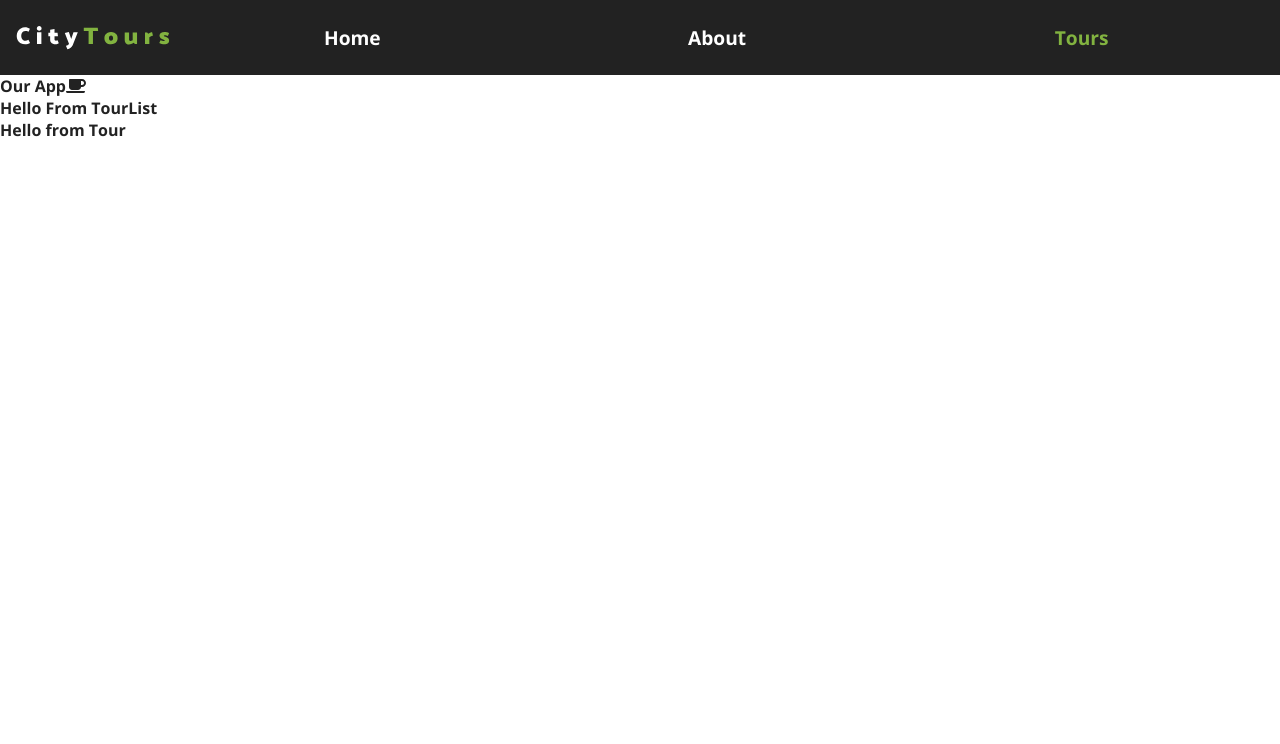
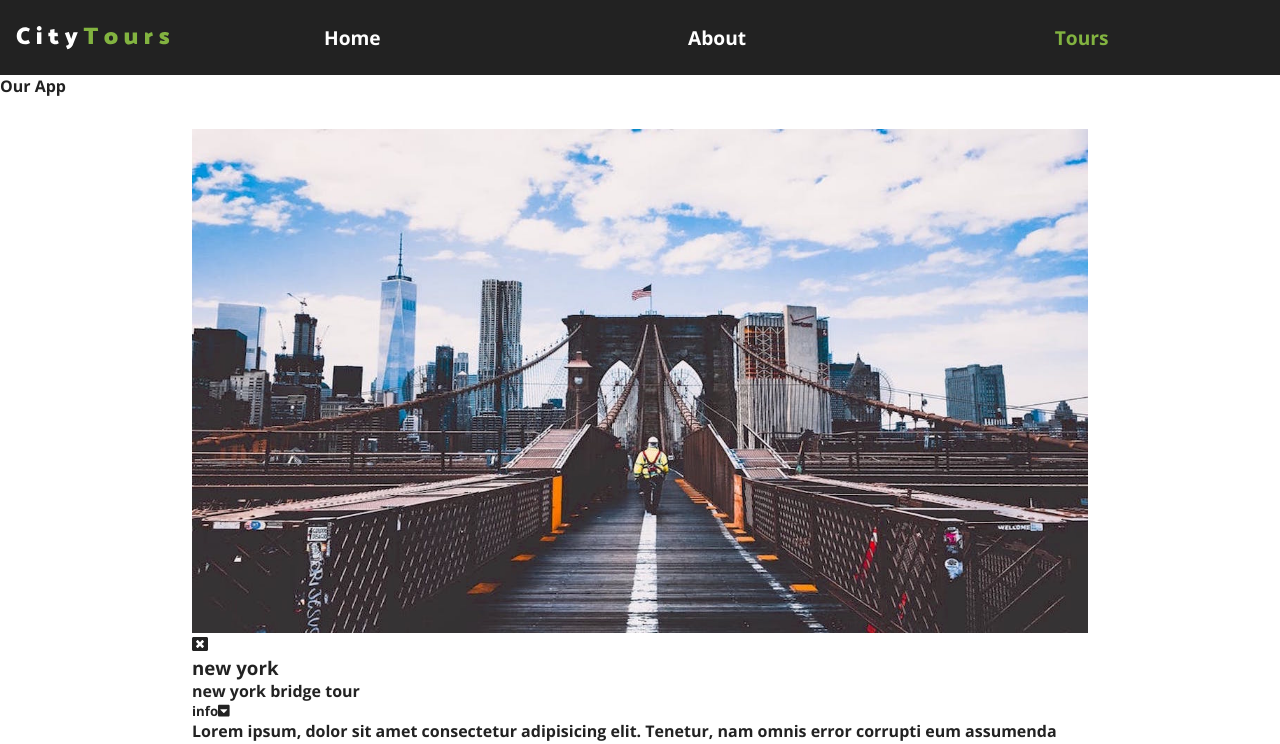
Before and after one commit to Bek85/city-tours-react, a React (Create React App) app: page / in a window 1280 px wide. Shown: the top 744 px of the page. Built offline with nearby package versions, Linux system fonts and the light colour scheme.

Commit message:
Add fontawesome to the project and create Tour Component structure&Logic

```diff
--- a/package.json
+++ b/package.json
@@ -4,6 +4,7 @@
   "private": true,
   "dependencies": {
     "@fortawesome/fontawesome-svg-core": "^1.2.28",
+    "@fortawesome/free-brands-svg-icons": "^5.13.0",
     "@fortawesome/free-solid-svg-icons": "^5.13.0",
     "@fortawesome/react-fontawesome": "^0.1.9",
     "@testing-library/jest-dom": "^4.2.4",
--- a/public/index.html
+++ b/public/index.html
@@ -14,7 +14,7 @@
       manifest.json provides metadata used when your web app is installed on a
       user's mobile device or desktop. See https://developers.google.com/web/fundamentals/web-app-manifest/
     -->
-    <link rel="manifest" href="%PUBLIC_URL%/manifest.json" />
+    <!-- <link rel="manifest" href="%PUBLIC_URL%/manifest.json" /> -->
     <!--
       Notice the use of %PUBLIC_URL% in the tags above.
       It will be replaced with the URL of the `public` folder during the build.
--- a/src/App.js
+++ b/src/App.js
@@ -1,15 +1,20 @@
 import React from "react";
-import { FontAwesomeIcon } from "@fortawesome/react-fontawesome";
-import { faCoffee } from "@fortawesome/free-solid-svg-icons";
+import { library } from "@fortawesome/fontawesome-svg-core";
+import { fab } from "@fortawesome/free-brands-svg-icons";
+import {
+  faWindowClose,
+  faCaretSquareDown,
+} from "@fortawesome/free-solid-svg-icons";
+
 import Navbar from "./components/Navbar/Navbar.js";
 import TourList from "./components/TourList/TourList";
+library.add(fab, faWindowClose, faCaretSquareDown);
 
 function App() {
   return (
     <div>
       <Navbar />
       Our App
-      <FontAwesomeIcon icon={faCoffee} />
       <TourList />
     </div>
   );
--- a/src/components/Tour/Tour.js
+++ b/src/components/Tour/Tour.js
@@ -1,7 +1,31 @@
 import React, { Component } from "react";
+import { FontAwesomeIcon } from "@fortawesome/react-fontawesome";
 
 export default class Tour extends Component {
   render() {
-    return <div>Hello from Tour</div>;
+    const { id, city, img, name, info } = this.props.tour;
+    const { removeTour } = this.props;
+
+    return (
+      <article className='tour'>
+        <div className='img-container'>
+          <img src={img} alt='tour cover' />
+          <span className='close-btn'>
+            <FontAwesomeIcon icon='window-close' />
+          </span>
+        </div>
+        <div className='tour-info'>
+          <h3>{city}</h3>
+          <h4>{name}</h4>
+          <h5>
+            info
+            <span>
+              <FontAwesomeIcon icon='caret-square-down' />
+            </span>
+          </h5>
+          <p>{info}</p>
+        </div>
+      </article>
+    );
   }
 }
--- a/src/components/Tour/tour.scss
+++ b/src/components/Tour/tour.scss
@@ -0,0 +1,7 @@
+.tour {
+  img {
+    width: 100%;
+    display: block;
+    min-height: 13rem;
+  }
+}
--- a/src/components/TourList/TourList.js
+++ b/src/components/TourList/TourList.js
@@ -1,13 +1,25 @@
 import React, { Component } from "react";
 import Tour from "../Tour/Tour";
+import { tourData } from "../../tourData";
 
 export default class TourList extends Component {
+  state = {
+    tours: tourData,
+  };
+
+  removeTour = (id) => {
+    console.log(id);
+  };
+
   render() {
+    // console.log(this.state.tours);
+    const { tours } = this.state;
     return (
-      <div>
-        Hello From TourList
-        <Tour />
-      </div>
+      <section className='tourList'>
+        {tours.map((tour) => (
+          <Tour key={tour.id} tour={tour} removeTour={this.removeTour} />
+        ))}
+      </section>
     );
   }
 }
--- a/src/components/TourList/tourList.scss
+++ b/src/components/TourList/tourList.scss
@@ -0,0 +1,6 @@
+.tourList {
+  width: 70vw;
+  max-width: 1170px;
+  margin: 0 auto;
+  padding: 2rem 0;
+}
--- a/src/tourData.js
+++ b/src/tourData.js
@@ -5,7 +5,7 @@ export const tourData = [
     img: "./img/newyork.jpeg",
     name: "new york bridge tour",
     info:
-      "Lorem ipsum, dolor sit amet consectetur adipisicing elit. Tenetur, nam omnis error corrupti eum assumenda enim odit architecto corporis. Sequi"
+      "Lorem ipsum, dolor sit amet consectetur adipisicing elit. Tenetur, nam omnis error corrupti eum assumenda enim odit architecto corporis. Sequi",
   },
   {
     id: 2,
@@ -13,7 +13,7 @@ export const tourData = [
     img: "./img/paris.jpeg",
     name: "paris lights tour",
     info:
-      "Lorem ipsum, dolor sit amet consectetur adipisicing elit. Tenetur, nam omnis error corrupti eum assumenda enim odit architecto corporis. Sequi"
+      "Lorem ipsum, dolor sit amet consectetur adipisicing elit. Tenetur, nam omnis error corrupti eum assumenda enim odit architecto corporis. Sequi",
   },
   {
     id: 3,
@@ -21,7 +21,7 @@ export const tourData = [
     img: "./img/london.jpeg",
     name: "london royal palace tour",
     info:
-      "Lorem ipsum, dolor sit amet consectetur adipisicing elit. Tenetur, nam omnis error corrupti eum assumenda enim odit architecto corporis. Sequi"
+      "Lorem ipsum, dolor sit amet consectetur adipisicing elit. Tenetur, nam omnis error corrupti eum assumenda enim odit architecto corporis. Sequi",
   },
   {
     id: 4,
@@ -29,6 +29,6 @@ export const tourData = [
     img: "./img/tokyo.jpeg",
     name: "tokyo sushi tour",
     info:
-      "Lorem ipsum, dolor sit amet consectetur adipisicing elit. Tenetur, nam omnis error corrupti eum assumenda enim odit architecto corporis. Sequi"
-  }
+      "Lorem ipsum, dolor sit amet consectetur adipisicing elit. Tenetur, nam omnis error corrupti eum assumenda enim odit architecto corporis. Sequi",
+  },
 ];
```
Also changed, not shown: 1 other file (tests, documents, lock files or other folders).
